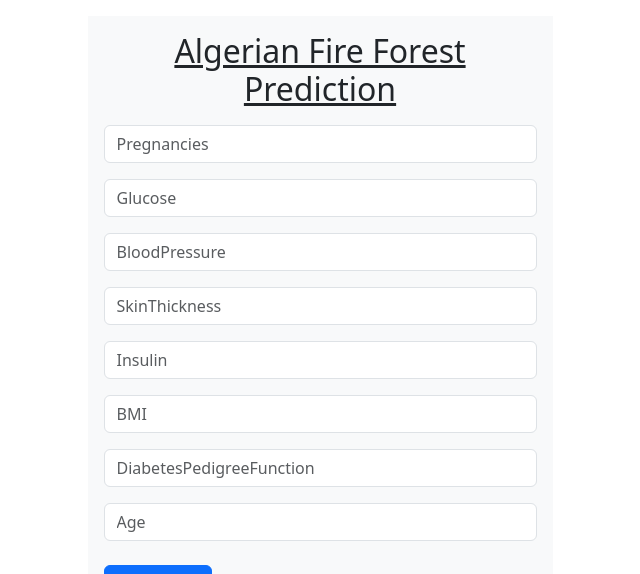
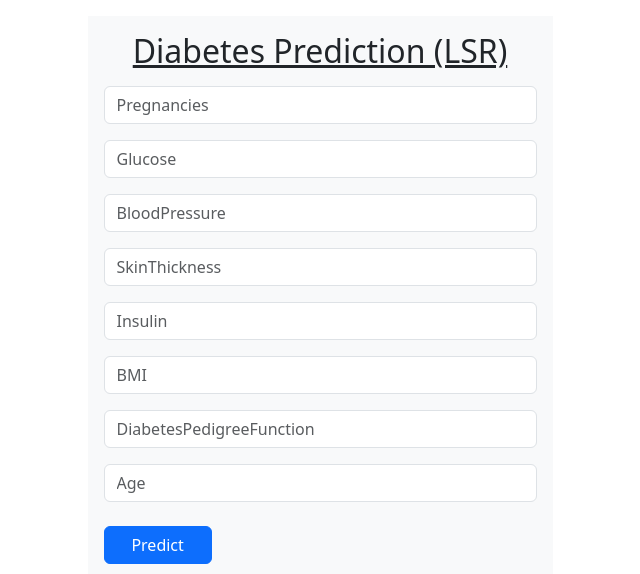
Before and after one commit to Himalmevada/ML-Project-Diabetes-Prediction, a Flask app: page /predictdata in a window 1280 px wide. Shown: the top 574 px of the page, without its empty margins (320-960 px from the left). Run offline with Flask 3, Linux system fonts and the light colour scheme; parts of the project's set-up code (start-up, migrations or seed data) failed here and were passed over.

Commit message:
Add files via upload

```diff
--- a/templates/home.html
+++ b/templates/home.html
@@ -12,7 +12,7 @@
     <body>
         <div class="container d-flex justify-content-center">
             <div class="login col-12 col-lg-5 my-3 bg-light p-3">
-                <h2 class="h2 text-center mb-3"> <u>Algerian Fire Forest Prediction </u></h2>
+                <h2 class="h2 text-center mb-3"> <u>Diabetes Prediction (LSR)</u></h2>
 
                 <!-- Main Input For Receiving Query to our ML -->
                 <form action="{{ url_for('predict_datapoint') }}" method="post">
```
